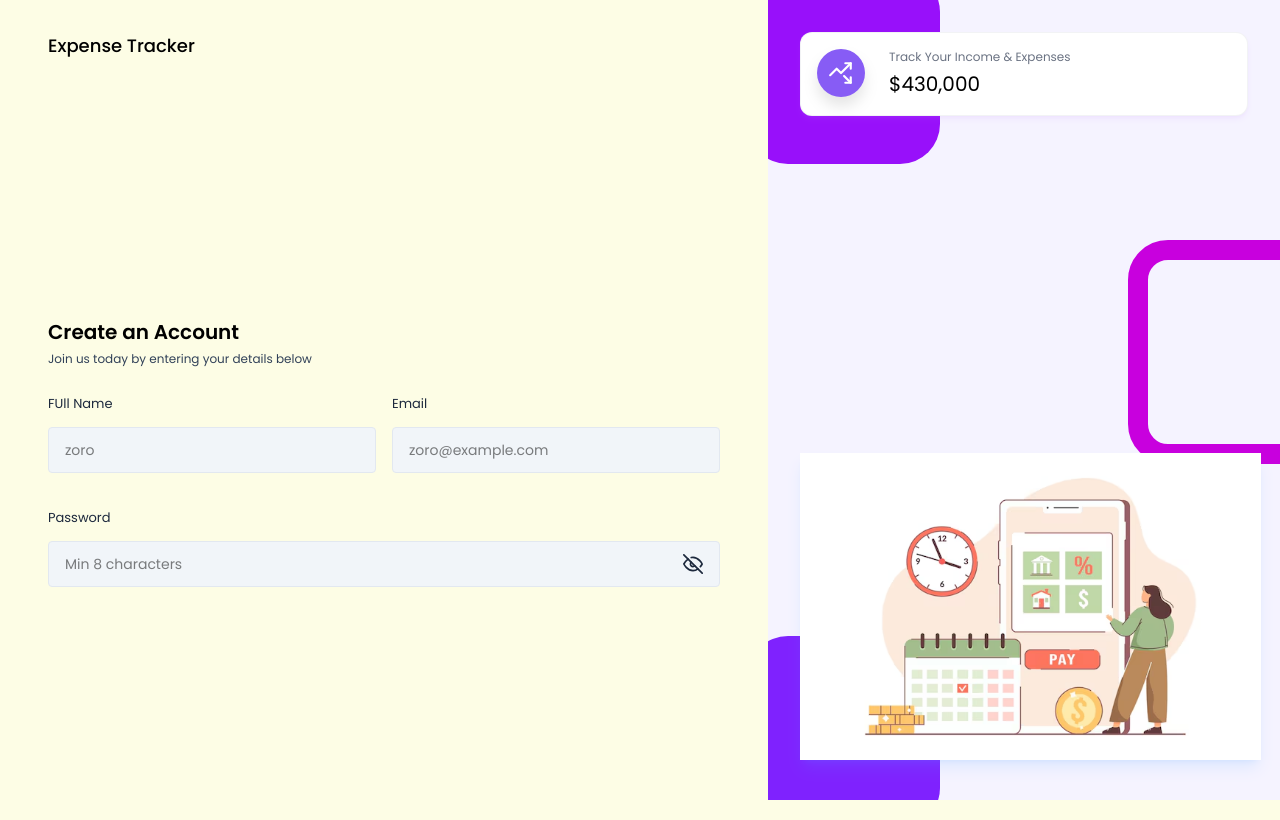
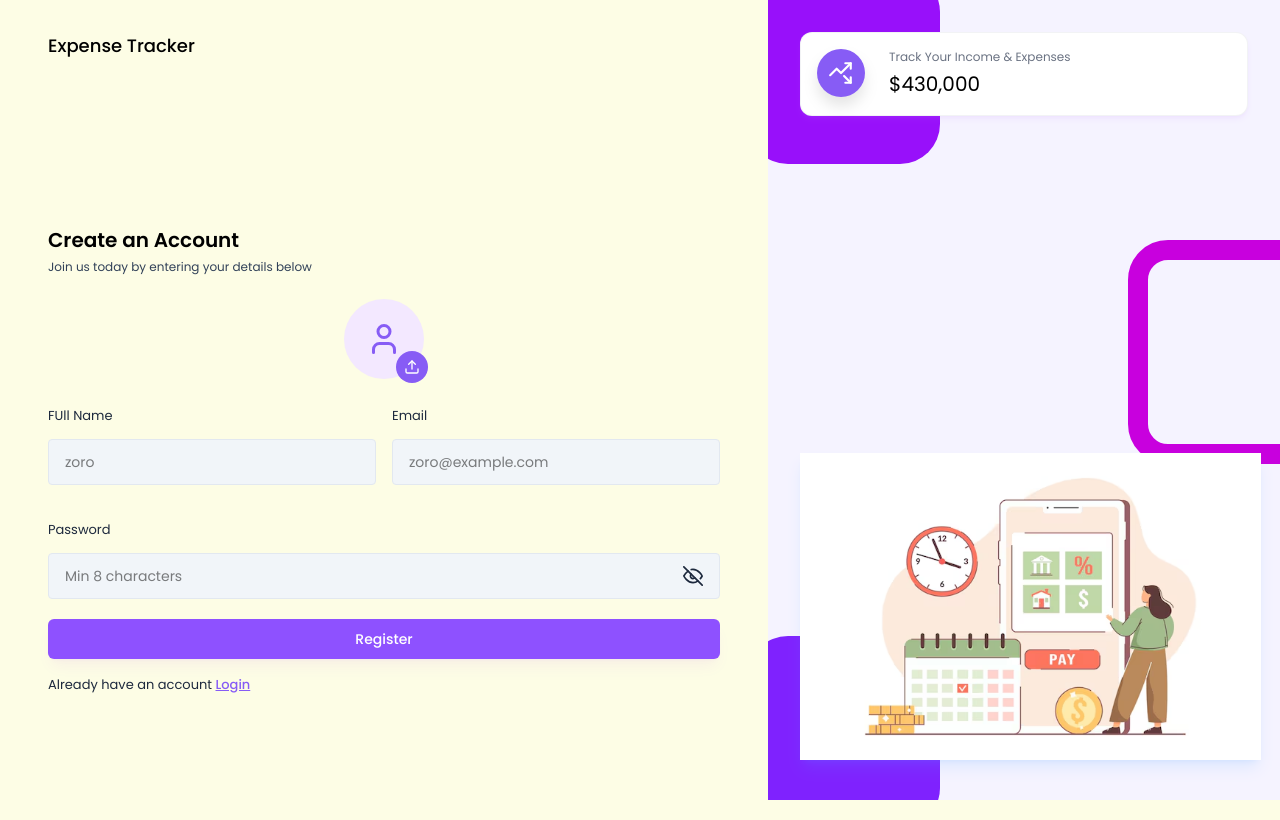
Before and after one commit to aathi1412/expense-tracker-MERN, a React (Vite) app: page /register in a window 1280 px wide. Built offline with nearby package versions, Linux system fonts and the light colour scheme; a web font is replaced by a local one.

Commit message:
feat(auth): Enhance Register component with ProfilePhotoSelector and AuthSwitch

```diff
--- a/src/pages/auth/Register.jsx
+++ b/src/pages/auth/Register.jsx
@@ -3,9 +3,13 @@ import {useForm} from "react-hook-form";
 import Input from "../../components/formComponents/Input";
 import AuthLayout from "../../components/layouts/AuthLayout";
 import {RegisterSchema} from "../../utils/authSchema";
+import { useState } from "react";
+import ProfilePhotoSelector from "../../components/formComponents/ProfilePhotoSelector";
+import AuthSwitch from "../../components/formComponents/AuthSwitch";
 
 
 function Register(){
+    const[profilePic, setProfilePic] = useState();
 
     const {
         register,
@@ -35,13 +39,15 @@ function Register(){
                     </p>
 
                     <form onSubmit={handleSubmit(handleRegister)}>
+                        <ProfilePhotoSelector image={profilePic} setImage={setProfilePic} />
+
                         <div className="grid grid-cols-1 md:grid-cols-2 gap-4">
                             <Input
                                 type="text"
                                 placeholder="zoro"
                                 label="FUll Name"
                                 register={register}
-                                registerName="fullname"
+                                registerName="fullName"
                                 errors={errors}
                             />
                             <Input
@@ -63,6 +69,20 @@ function Register(){
                                 />
                             </div>
                         </div>
+
+                        <button
+                            type="submit"
+                            className="btn-primary"
+                        >
+                            Register
+                        </button>
+
+                        <AuthSwitch
+                            path="/login"
+                            doAction="Login"
+                        >
+                            Already have an account{' '}
+                        </AuthSwitch>
                     </form>
                 </div>
             </AuthLayout>
```
